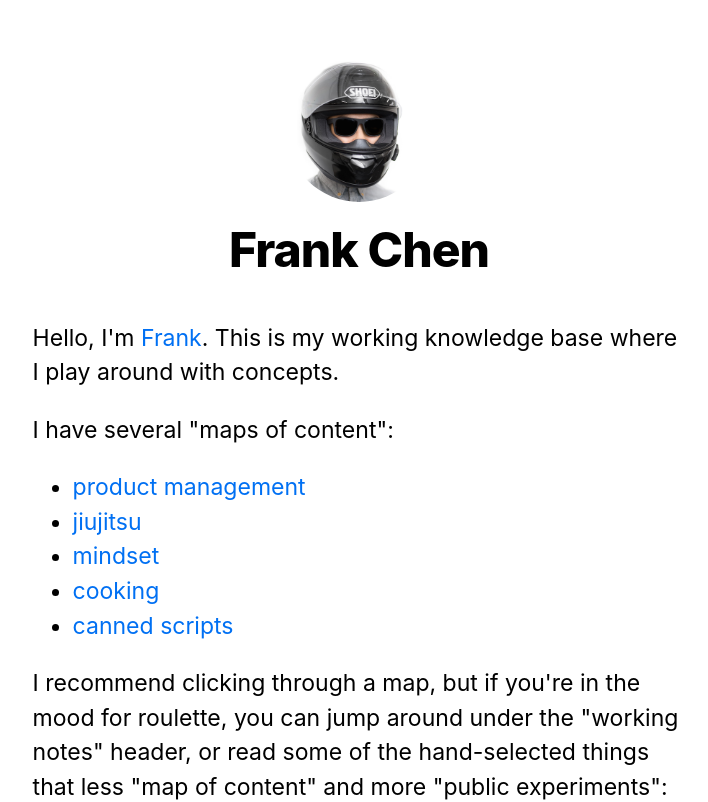
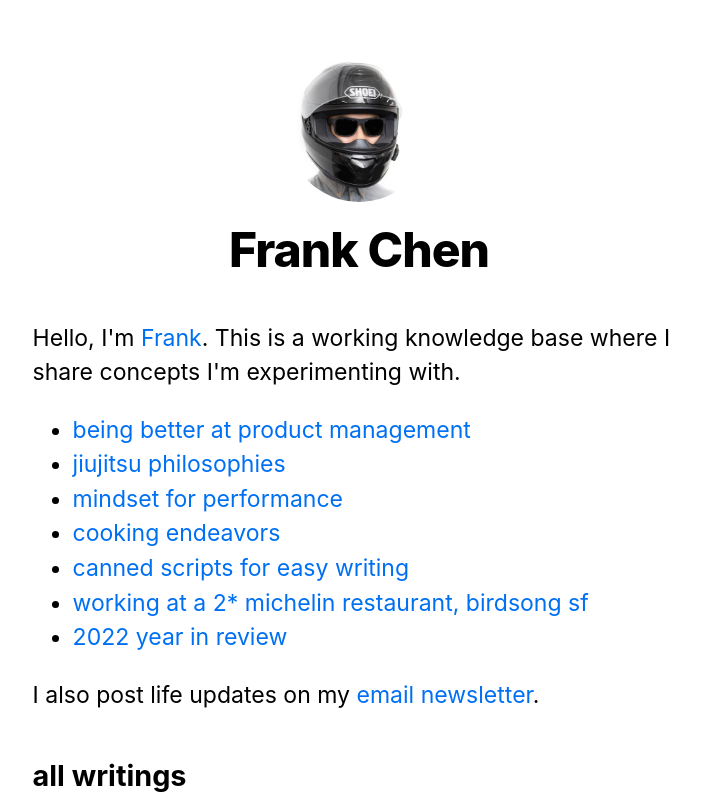
Before and after one commit to frankchen07/writing, a Next.js app: page / in a window 1280 px wide. Shown: the top 802 px of the page, without its empty margins (281-989 px from the left). Built offline with nearby package versions, Linux system fonts and the light colour scheme.

Commit message:
update site

```diff
--- a/pages/index.js
+++ b/pages/index.js
@@ -13,36 +13,25 @@ export default function Home({ allPostsData }) {
       </Head>
       <section className={utilStyles.headingMd}>
         <p>
-          Hello, I'm <a href='https://www.linkedin.com/in/frankchen07/'>Frank</a>. This is my working knowledge base where I play around with concepts.
-        </p>
-
-        <p>
-          I have several "maps of content":
+          Hello, I'm <a href='https://www.linkedin.com/in/frankchen07/'>Frank</a>. This is a working knowledge base where I share concepts I'm experimenting with.
         </p>
 
         <ul>
-          <li><a href='https://www.frank-chen.com/posts/map-of-content-(product)'>product management</a></li>
-          <li><a href='https://www.frank-chen.com/posts/map-of-content-(jiujitsu)'>jiujitsu</a></li>
-          <li><a href='https://www.frank-chen.com/posts/map-of-content-(mindset)'>mindset</a></li>
-          <li><a href='https://www.frank-chen.com/posts/map-of-content-(cooking)'>cooking</a></li>
-          <li><a href='https://www.frank-chen.com/posts/map-of-content-(scripts)'>canned scripts</a></li>
-        </ul>
-
-        <p> I recommend clicking through a map, but if you're in the mood for roulette, you can jump around under the "working notes" header, or read some of the hand-selected things that less "map of content" and more "public experiments":
-        </p>
-
-        <ul>
-          <li><a href='https://www.frank-chen.com/posts/working-at-a-2-michelin-star-restaurant'>working at a 2* Michelin restaurant, Birdsong SF</a></li>
+          <li><a href='https://www.frank-chen.com/posts/map-of-content-(product)'>being better at product management</a></li>
+          <li><a href='https://www.frank-chen.com/posts/map-of-content-(jiujitsu)'>jiujitsu philosophies</a></li>
+          <li><a href='https://www.frank-chen.com/posts/map-of-content-(mindset)'>mindset for performance</a></li>
+          <li><a href='https://www.frank-chen.com/posts/map-of-content-(cooking)'>cooking endeavors</a></li>
+          <li><a href='https://www.frank-chen.com/posts/map-of-content-(scripts)'>canned scripts for easy writing</a></li>
+          <li><a href='https://www.frank-chen.com/posts/working-at-a-2-michelin-star-restaurant'>working at a 2* michelin restaurant, birdsong sf</a></li>
           <li><a href='https://www.frank-chen.com/posts/2022-year-in-review'>2022 year in review</a></li>
-          <li><a href='https://www.frank-chen.com/posts/getting-from-0-to-1-for-zero-knowledge-products'>getting from 0 to 1 in zero knowledge products</a></li>
         </ul>
 
         <p>
-          If you're part of my email newsletter, you can visit the <a href='https://frank-chen.com/posts/email-newsletter-archive'>email newsletter archives</a> to see past posts. This is also an ongoing experiment.
+          I also post life updates on my <a href='https://fronk.substack.com/'>email newsletter</a>.
         </p>
       </section>
       <section className={`${utilStyles.headingMd} ${utilStyles.padding1px}`}>
-        <h2 className={utilStyles.headingLg}>working notes</h2>
+        <h2 className={utilStyles.headingLg}>all writings</h2>
         <ul className={utilStyles.list}>
           {/* {allPostsData.map(({/ id, date, title }) => ( */}
           {allPostsData.map(({ id, title, url }) => (
```
